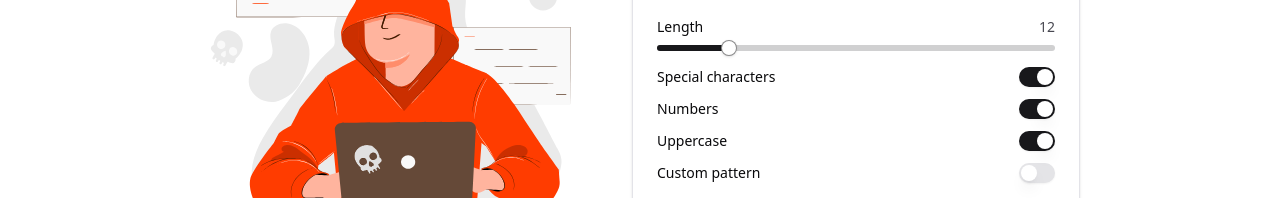
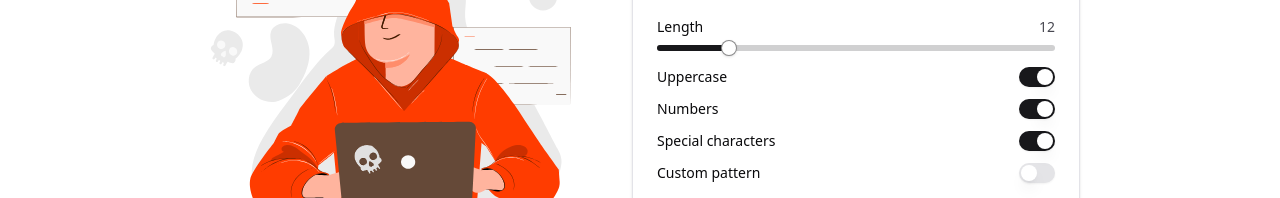
Before and after one commit to devchristian1337/password-generator, a React (Vite) app: page / in a window 1280 px wide. Shown: the part 353-551 px from the top of the page. Built offline with nearby package versions, Linux system fonts and the light colour scheme.

Commit message:
Switch Reorder

```diff
--- a/src/App.tsx
+++ b/src/App.tsx
@@ -1774,15 +1774,15 @@ function App() {
                   className="space-y-3"
                   variants={optionsContainerVariants}
                 >
-                  {/* Special Characters */}
+                  {/* Uppercase */}
                   <motion.div
                     className={`flex items-center justify-between ${useCustomPattern ? "cursor-default" : ""}`}
                     variants={optionItemVariants}
                   >
-                    <Label className={useCustomPattern ? "cursor-default" : "cursor-pointer"}>{t.specialChars}</Label>
+                    <Label className={useCustomPattern ? "cursor-default" : "cursor-pointer"}>{t.uppercase}</Label>
                     <Switch
-                      checked={useSpecialChars}
-                      onCheckedChange={setUseSpecialChars}
+                      checked={useUppercase}
+                      onCheckedChange={setUseUppercase}
                       disabled={useCustomPattern}
                       className={useCustomPattern ? "!cursor-default" : "!cursor-pointer"}
                     />
@@ -1802,15 +1802,15 @@ function App() {
                     />
                   </motion.div>
 
-                  {/* Uppercase */}
+                  {/* Special Characters */}
                   <motion.div
                     className={`flex items-center justify-between ${useCustomPattern ? "cursor-default" : ""}`}
                     variants={optionItemVariants}
                   >
-                    <Label className={useCustomPattern ? "cursor-default" : "cursor-pointer"}>{t.uppercase}</Label>
+                    <Label className={useCustomPattern ? "cursor-default" : "cursor-pointer"}>{t.specialChars}</Label>
                     <Switch
-                      checked={useUppercase}
-                      onCheckedChange={setUseUppercase}
+                      checked={useSpecialChars}
+                      onCheckedChange={setUseSpecialChars}
                       disabled={useCustomPattern}
                       className={useCustomPattern ? "!cursor-default" : "!cursor-pointer"}
                     />
```
